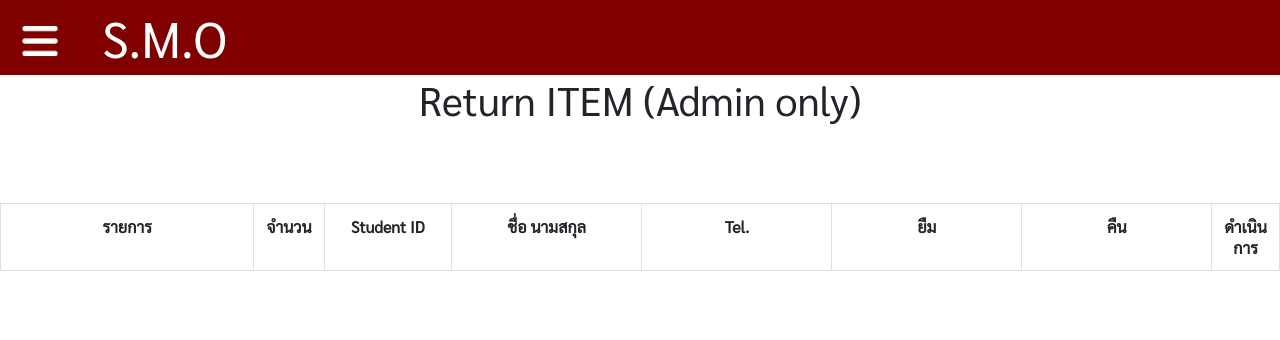
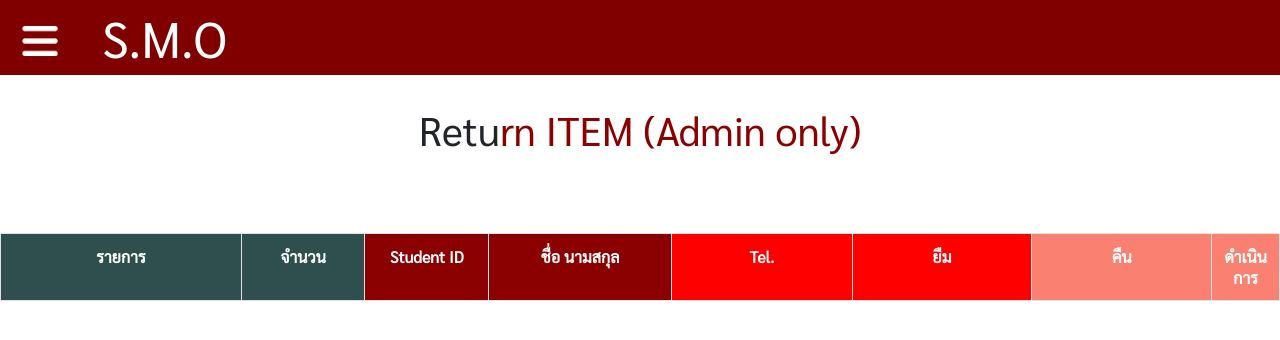
Before and after one commit to burapol-b/smo-project, a plain HTML site: page adminLendSMO.html in a window 1280 px wide. Drawn offline with nearby package versions, Linux system fonts and the light colour scheme; no server answers.

Commit message:
update "korawee"

```diff
--- a/adminLendSMO.html
+++ b/adminLendSMO.html
@@ -23,11 +23,20 @@
 <style>
   .table th {
     text-align: center;
+
   }
+
 
   body {
     font-family: "Sarabun", sans-serif;
     text-decoration: none;
+
+  }
+
+  h1{
+
+    margin-top: 30px;
+
   }
 
 </style>
@@ -46,23 +55,23 @@
       <a href="detailActivity.html">กิจกรรม</a>
       <a href="">จองห้องประชุม</a>
       <a href="detailMemSmo.html">ติดต่อ</a>
-      <a href="">รายงานปัญหา</a>
+
     </div>
   </div>
-  <h1 style="text-align: center;">Return ITEM (Admin only)</h1>
+  <h1 style="text-align: center;">Retu<span style="color: darkred;">rn IT<span>EM (Admin only)</h1>
   <br />
 
   <br /><br />
   <table class="table table-bordered" id="tbresult">
     <tr>
-      <th style="width: 20%;">รายการ</th>
-      <th style="width: 5%;">จำนวน</th>
-      <th style="width: 10%;">Student ID</th>
-      <th style="width: 15%;">ชื่อ นามสกุล</th>
-      <th style="width: 15%;">Tel.</th>
-      <th style="width: 15%;">ยืม</th>
-      <th style="width: 15%;">คืน</th>
-      <th style="width: 10%;">ดำเนินการ</th>
+      <th style="width: 20%; background-color:darkslategray; color: white ;">รายการ</th>
+      <th style="width: 10%;background-color:darkslategray; color: white ;">จำนวน</th>
+      <th style="width: 10%; background-color: darkred; color: white ;">Student ID</th>
+      <th style="width: 15%; background-color: darkred; color: white;">ชื่อ นามสกุล</th>
+      <th style="width: 15%;background-color:red; color: white ;">Tel.</th>
+      <th style="width: 15%;background-color: red; color: white ;">ยืม</th>
+      <th style="width: 15%;background-color:salmon; color: white ;">คืน</th>
+      <th style="width: 10%;background-color: salmon; color: white ;">ดำเนินการ</th>
     </tr>
   </table>
 </body>
```
Also changed, not shown: bg_itemLend.html (+10 -7 lines), itemStatus.html (+17 -5 lines), list_item.html (+1 -1 lines).
